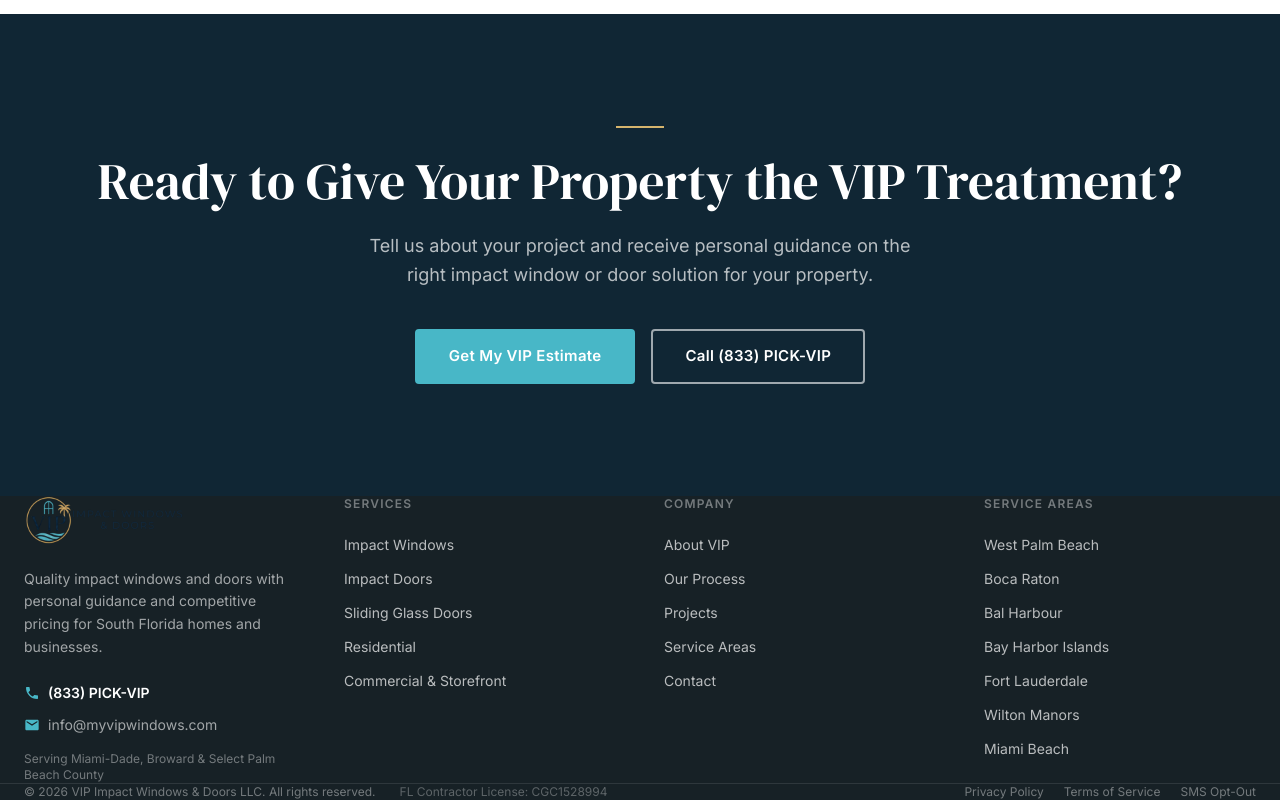
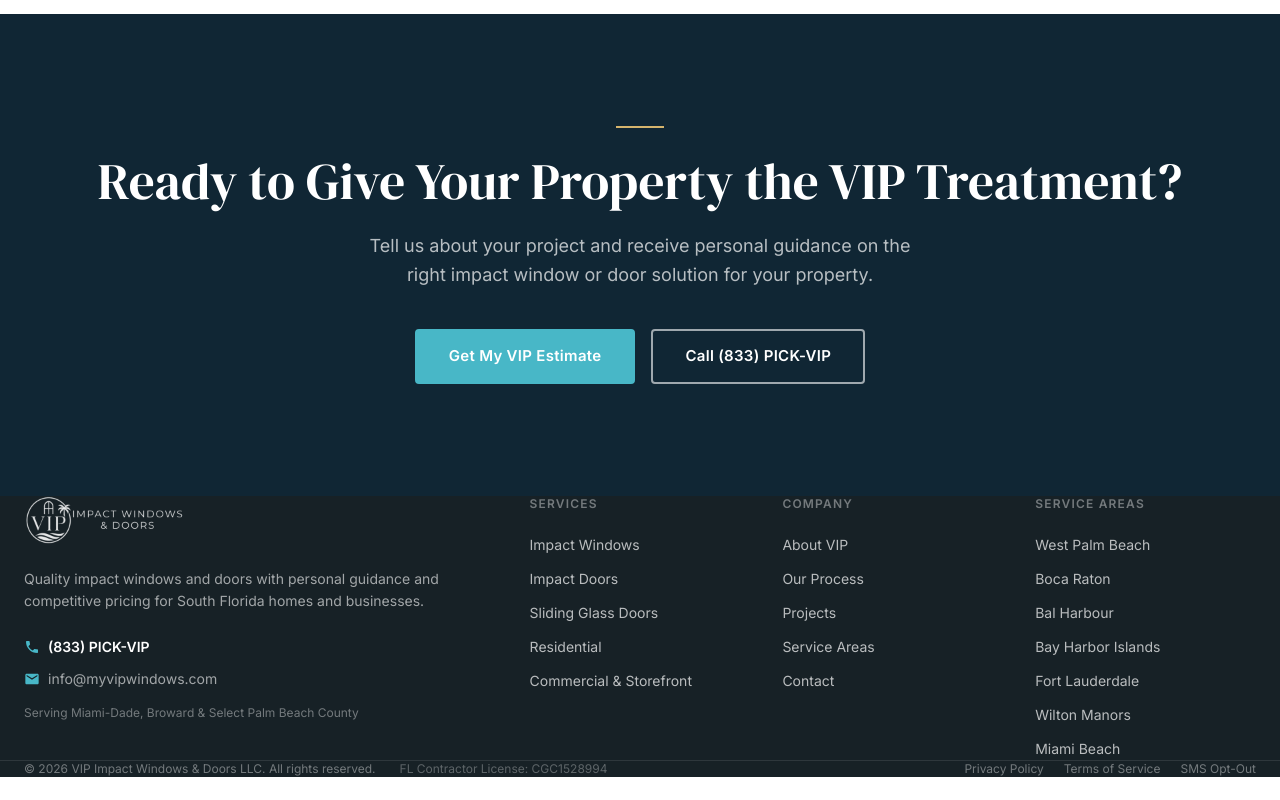
Before and after one commit to zeusmedia-projects/vip-impact-windows, a Next.js app: page / in a window 1280 px wide. Shown: the part 6968-7768 px from the top of the page. After the commit the page ends 7745 px from the top, so only its background shows below. Built offline with nearby package versions, Linux system fonts and the light colour scheme; no server answers.

Commit message:
style: fix footer layout and invert logo

```diff
--- a/app/components/SiteFooter.tsx
+++ b/app/components/SiteFooter.tsx
@@ -39,15 +39,15 @@ export default function SiteFooter() {
     <footer style={{ backgroundColor: "var(--charcoal)" }} className="text-white">
       {/* Main footer */}
       <div className="container-wide py-16">
-        <div className="grid grid-cols-1 md:grid-cols-2 lg:grid-cols-4 gap-12">
+        <div className="grid grid-cols-1 md:grid-cols-2 lg:grid-cols-5 gap-12 lg:gap-8">
           {/* Brand column */}
-          <div className="lg:col-span-1">
+          <div className="lg:col-span-2 lg:pr-8">
             <div className="relative w-40 h-12 mb-6">
               <Image
                 src="/images/LOGO-long.png"
                 alt="VIP Impact Windows & Doors Logo"
                 fill
-                className="object-contain object-left"
+                className="object-contain object-left brightness-0 invert opacity-90"
               />
             </div>
             <p className="text-white/60 text-sm leading-relaxed mb-6">
```
